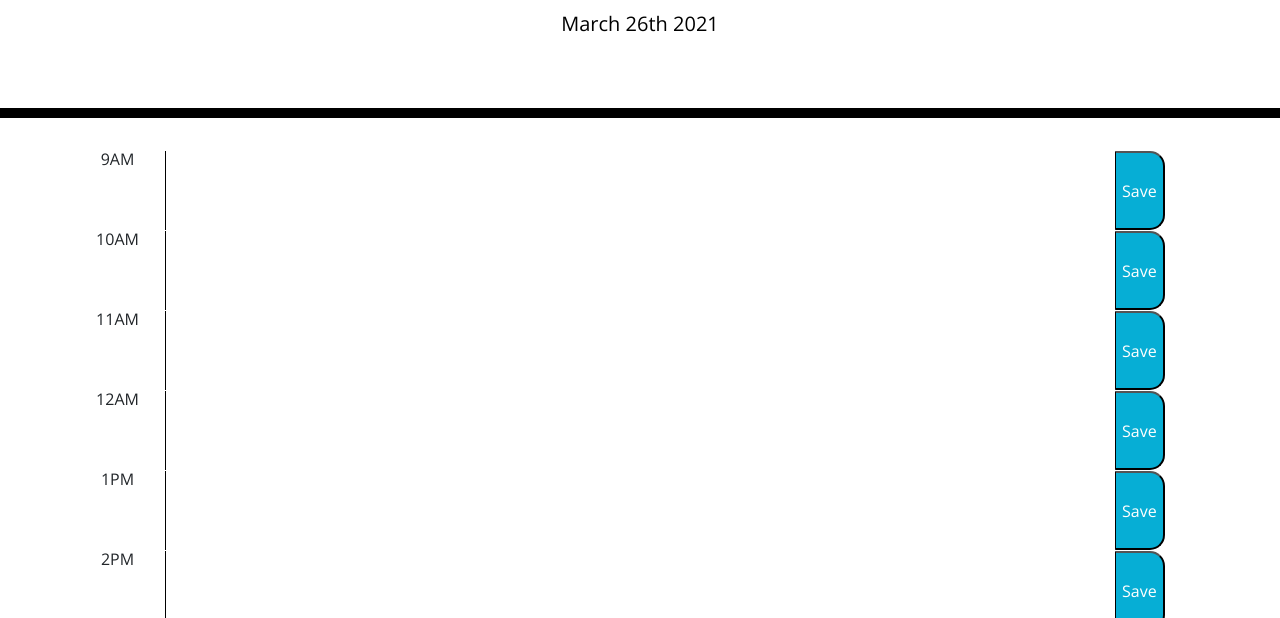
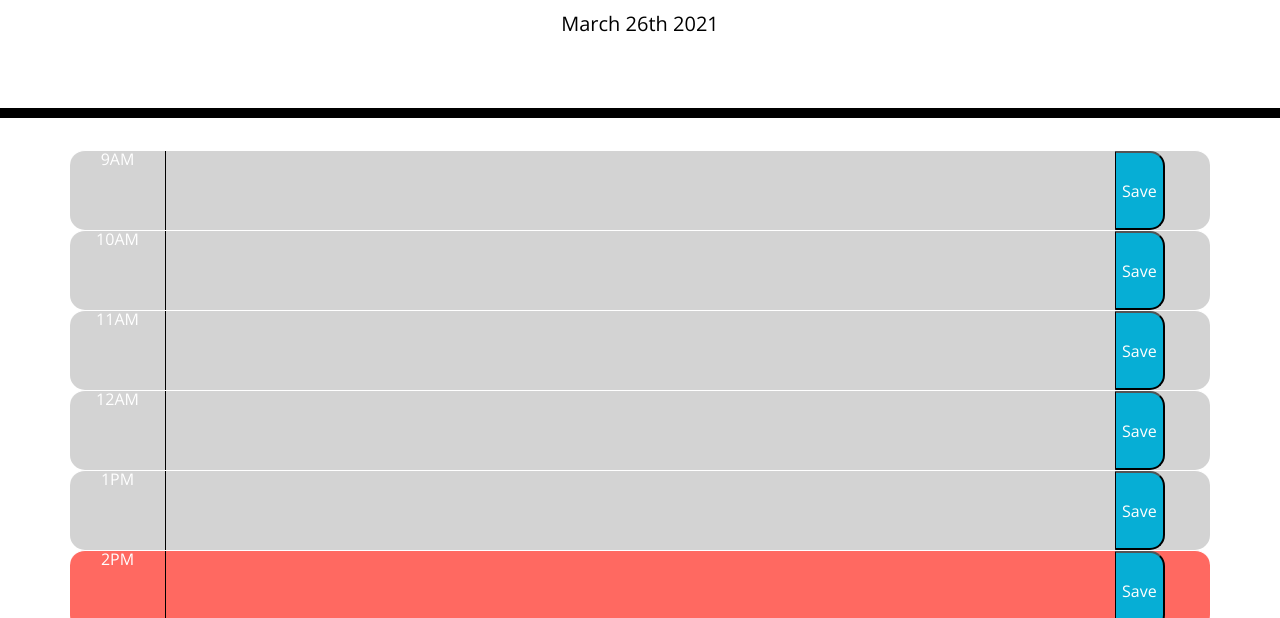
Before and after one commit to JosieMald/event-calendar, a plain HTML site: page index.html in a window 1280 px wide. Shown: the part 182-800 px from the top of the page. Drawn offline with nearby package versions, Linux system fonts and the light colour scheme.

Commit message:
removed luxon script and finished if color blocks statement.

```diff
--- a/index.html
+++ b/index.html
@@ -23,11 +23,16 @@
   </head>
 
   <body>
+    <!-- Header -->
     <header class="jumbotron">
       <h1 class="display-3">Work Day Scheduler</h1>
       <p class="lead">A simple calendar app for scheduling your work day</p>
       <p id="currentDay" class="lead"></p>
     </header>
+
+<!-- Time Blocks -->
+
+    <main>
     <div class="container">
       <div class="row time-block" id="hour-9">
         <div class="col-1">9AM</div>
@@ -74,12 +79,11 @@
         <textarea class="col-10 description"></textarea>
         <button class="saveBtn">Save</button>
       </div>
-      <!-- Timeblocks go here -->
     </div>
+    </main>
 
     <script src="https://cdnjs.cloudflare.com/ajax/libs/jquery/3.2.1/jquery.min.js"></script>
     <script src="https://cdnjs.cloudflare.com/ajax/libs/moment.js/2.24.0/moment.min.js"></script>
-    <script src="luxon.js"></script>
     <script src="script.js"></script>
   </body>
 </html>
--- a/script.js
+++ b/script.js
@@ -2,6 +2,7 @@ $(document).ready(function (){
     var currentDateTime = moment().format("MMMM Do YYYY");
     console.log(currentDateTime);
     var dateDisplay = $("<h5>").text(currentDateTime);
+    // Displays Current Date on Jumbotron
     $(".jumbotron").append(dateDisplay);
     $(".saveBtn").on("click", function(){
         var activity = $(this).siblings(".description").val();
@@ -10,16 +11,32 @@ $(document).ready(function (){
         console.log(hour);
         localStorage.setItem(hour, activity)
     });
+
+// <-- Color Time Blocks -->
+
     function colorCode () {
         var momentHour = moment().hours();
         console.log(momentHour);
         $(".time-block").each(function () {
             var blockHour = parseInt($(this).attr("id").split("-")[1]);
             console.log(blockHour);
+            if (blockHour < momentHour) {
+                $(this).addClass("past");
+            } else if (blockHour === momentHour) {
+                $(this).removeClass("past");
+                $(this).addClass("present");
+            } else {
+                $(this).removeClass("past");
+                $(this).removeClass("present");
+                $(this).addClass("future");
+            }
 
         })
     };
-    setInterval(colorCode, 60000);
+    setInterval(colorCode, 1000);
+
+    // <-- Local Storage -->
+
     $("#hour-9 .description").val(localStorage.getItem("hour-9"));
     $("#hour-10 .description").val(localStorage.getItem("hour-10"));
     $("#hour-11 .description").val(localStorage.getItem("hour-11"));
```
